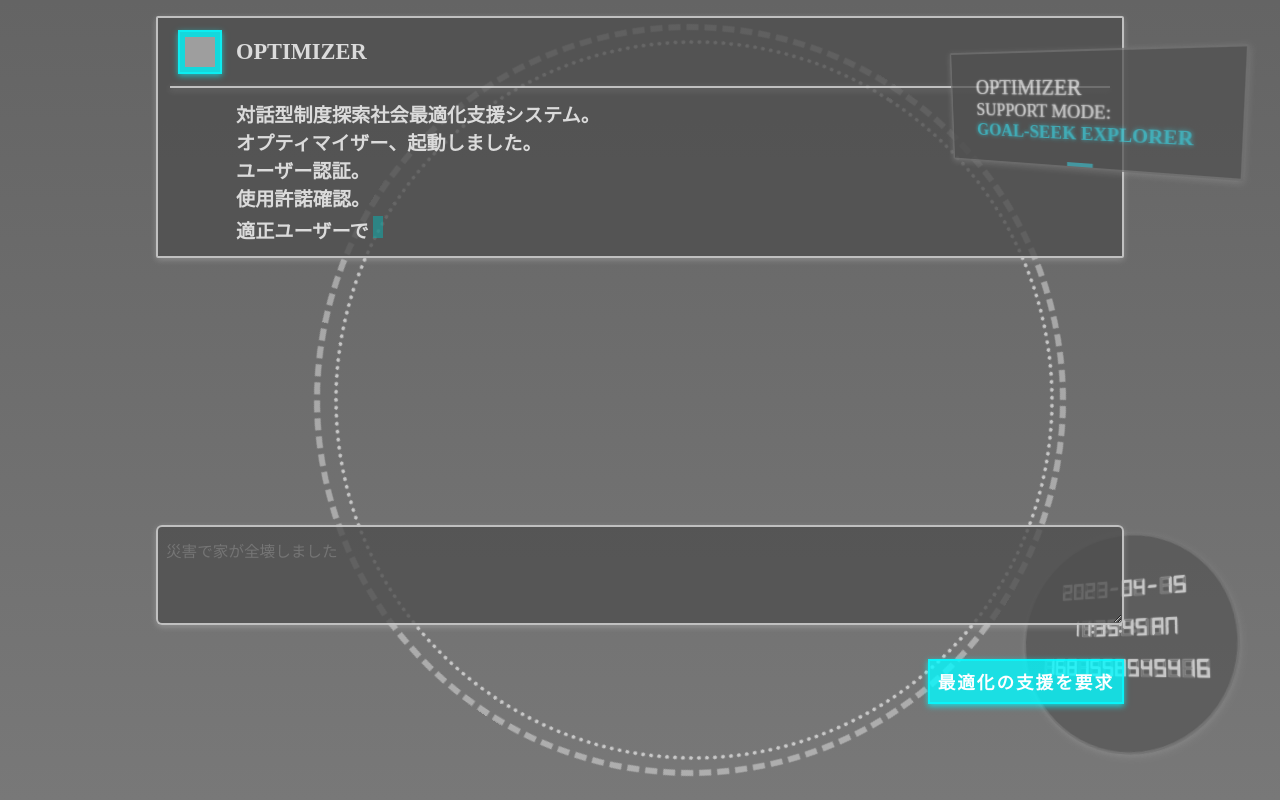
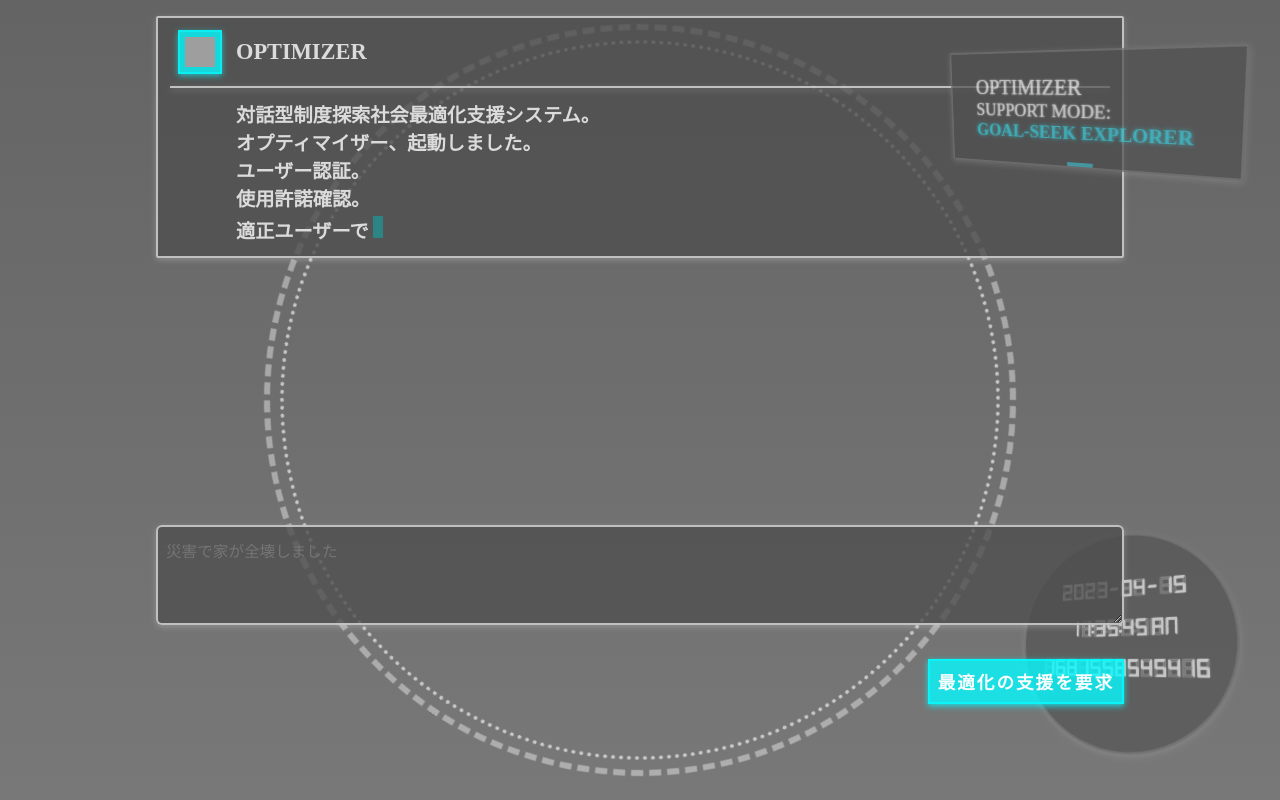
Before and after one commit to yuiseki/OPTIMIZER, a Next.js app: page / in a window 1280 px wide. Built offline with nearby package versions, Linux system fonts and the light colour scheme; grey boxes are pictures that could not be loaded.

Commit message:
fix absolute horizontal centering

```diff
--- a/src/styles/globals.css
+++ b/src/styles/globals.css
@@ -214,7 +214,10 @@ a {
 .backgroundEffectInnerCircle {
   position: absolute;
   top: 5vh;
-  left: calc(25vw + 14px);
+  left: 0;
+  right: 0;
+  margin-left: auto;
+  margin-right: auto;
   width: 90vh;
   height: 90vh;
   border: 4px dotted rgba(255, 255, 255, 0.6);
@@ -226,7 +229,10 @@ a {
 .backgroundEffectOuterCircle {
   position: absolute;
   top: 3vh;
-  left: calc(25vw - 6px);
+  left: 0;
+  right: 0;
+  margin-left: auto;
+  margin-right: auto;
   width: 94vh;
   height: 94vh;
   border: 6px dashed rgba(255, 255, 255, 0.4);
```
